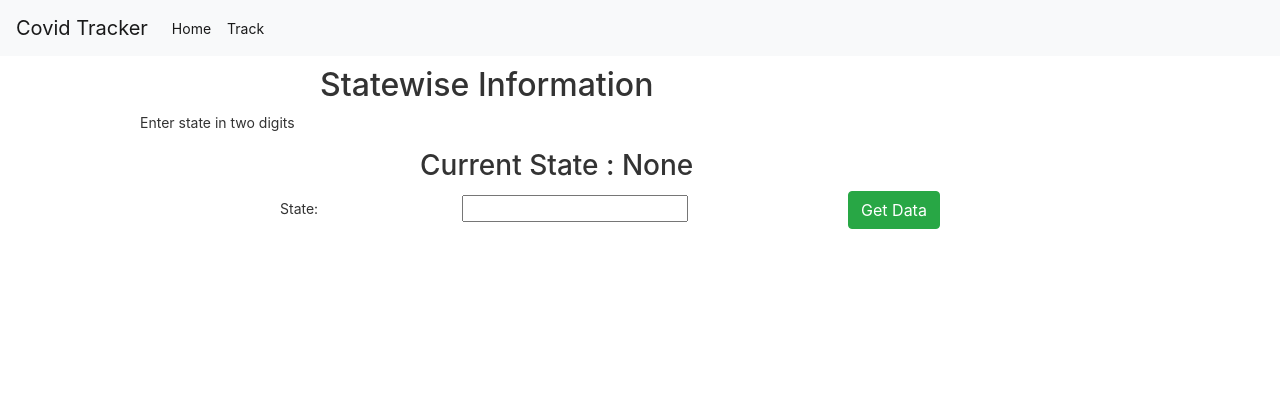
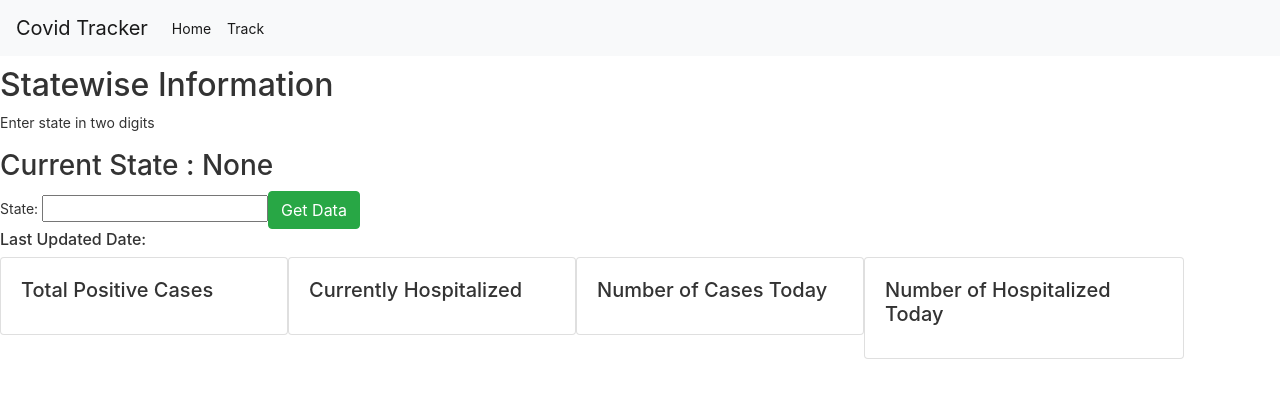
Before and after one commit to surelysherlock/covidtracker, an Angular app: page /home in a window 1280 px wide. Shown: the top 398 px of the page. Built offline with nearby package versions, Linux system fonts and the light colour scheme.

Commit message:
Added ability to get info for individual state

```diff
--- a/src/app/components/home/home.component.css
+++ b/src/app/components/home/home.component.css
@@ -1,7 +1,9 @@
-* {
-  margin-left: 10em;
-}
+
 
 #title {
   margin-top: 10px;
 }
+
+.card{
+  float: left;
+}
--- a/src/app/components/home/home.component.html
+++ b/src/app/components/home/home.component.html
@@ -9,11 +9,33 @@
     <input formControlName="stateForm" type="text" name="state" id="state" >
   </label>
   <button class="btn btn-success" type="submit" >Get Data</button>
+</form>
+<h6>Last Updated Date: {{ lastUpdatedDate }}</h6>
+<div class="card" id="firstcard" style="width: 18rem;">
+  <div class="card-body">
+    <h5 class="card-title">Total Positive Cases</h5>
+    <p class="card-text">{{ totalPositiveCases }}</p>
+  </div>
+</div>
+<div class="card" id="secondcard" style="width: 18rem;">
+  <div class="card-body">
+    <h5 class="card-title">Currently Hospitalized</h5>
+    <p class="card-text">{{ currentlyHospitalized }}</p>
+  </div>
+</div>
+<div class="card" id="thirdcard" style="width: 18rem;">
+  <div class="card-body">
+    <h5 class="card-title">Number of Cases Today</h5>
+    <p class="card-text">{{ numberOfCasesToday }}</p>
+  </div>
+</div>
+<div class="card" id="fourthcard" style="width: 20rem;">
+  <div class="card-body">
+    <h5 class="card-title">Number of Hospitalized Today</h5>
+    <p class="card-text">{{ numberOfHospitalizedToday }}</p>
+  </div>
+</div>
 
-</form>
-
-
-<h2> {{ state.value }} </h2>
 
 <!-- <ul>
   <li *ngFor="let state of stateData;"> {{ state.state }} Positive Cases: {{ state.positive | number }} Date Reported: {{ state.date  }} Currently Hospitalized : {{ state.hospitalizedCurrently}} Cases Today: {{ state.positiveIncrease | number}} Hospitalized Today: {{ state.hospitalizedIncrease | number }}</li>
--- a/src/app/components/home/home.component.ts
+++ b/src/app/components/home/home.component.ts
@@ -8,9 +8,15 @@ import { FormGroup, FormControl} from '@angular/forms';
   styleUrls: ['./home.component.css']
 })
 export class HomeComponent implements OnInit {
+
   stateData: any;
 
-  formatedStateData: any;
+  stateName: String = "None";
+  totalPositiveCases: String = "";
+  lastUpdatedDate: String = "";
+  currentlyHospitalized: String = "";
+  numberOfCasesToday: String = "";
+  numberOfHospitalizedToday: String = "";
 
   monthNames = ["January", "February", "March", "April", "May", "June",
   "July", "August", "September", "October", "November", "December"];
@@ -19,23 +25,10 @@ export class HomeComponent implements OnInit {
     stateForm: new FormControl()
   })
 
-  state = new FormControl();
 
-  updateState(data:any) {
-    this.state.setValue("cool");
-  }
-
-  get first(): any {
-    return this.form.get('stateForm');
-  }
-
-
-  stateName: String = "None";
-  totalPositiveCases: String = "totalPositiveCases";
-  lastUpdatedDate: String = "lastUpdatedDate";
-  currentlyHospitalized: String = "currentlyHospitalized";
-  numberOfCasesToday: String = "numberOfCasesToday";
-  numberOfHospitalizedToday: String = "numberOfHospitalizedToday";
+  // get first(): any {
+  //   return this.form.get('stateForm');
+  // }
 
   //Formats dates
   modifyDateForResponse(data: any){
@@ -54,22 +47,23 @@ export class HomeComponent implements OnInit {
     return data;
   }
 
-  returnStateName(data: any){
-   return data[0].state
-  }
-
-  getCurrentData(stateName:String){
-    // console.log(this.form.get('stateForm')?.value);
-    console.log(stateName);
-
+  getCurrentData(stateNameInput:String){
     this.http.get('https://api.covidtracking.com/v1/states/current.json').subscribe(response => {
     this.stateData = response;
     this.stateData = this.modifyDateForResponse(this.stateData);
-    this.stateName = this.returnStateName(this.stateData);
-    this.state.setValue(this.stateName);
-    // this.stateData.forEach((element:any) => {
-    //   console.log(element.state)
-    // });
+    for (let i = 0; i < this.stateData.length; i++) {
+      const stateNameHolder = this.stateData[i]['state'];
+      if (stateNameHolder == stateNameInput) {
+        this.stateData = this.stateData[i];
+      }
+    }
+    this.stateName = this.stateData['state'];
+    this.totalPositiveCases = this.stateData['positive'];
+    this.lastUpdatedDate = this.stateData['date'];
+    this.currentlyHospitalized = this.stateData['hospitalizedCurrently'];
+    this.numberOfCasesToday = this.stateData['positiveIncrease'];
+    this.numberOfHospitalizedToday = this.stateData['hospitalizedIncrease'];
+    this.lastUpdatedDate = this.stateData['date'];
     })
   }
 
```
